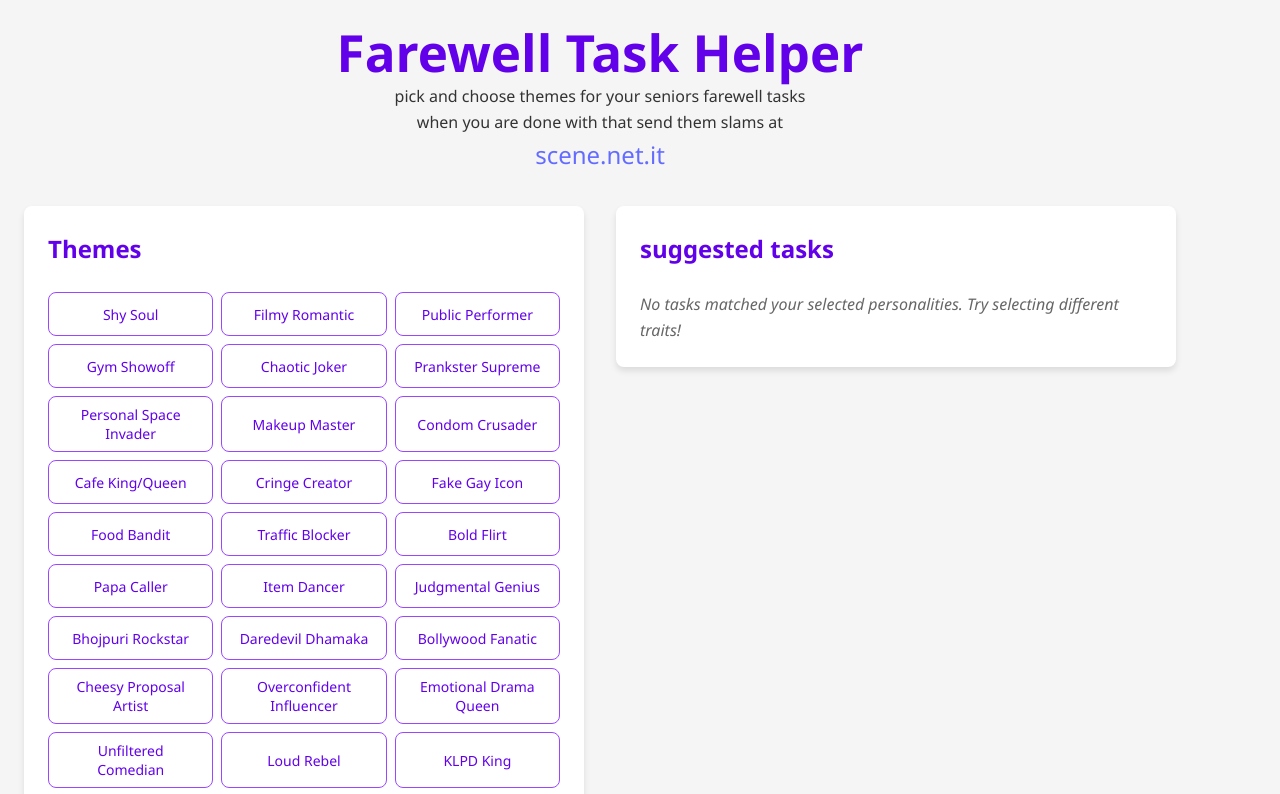
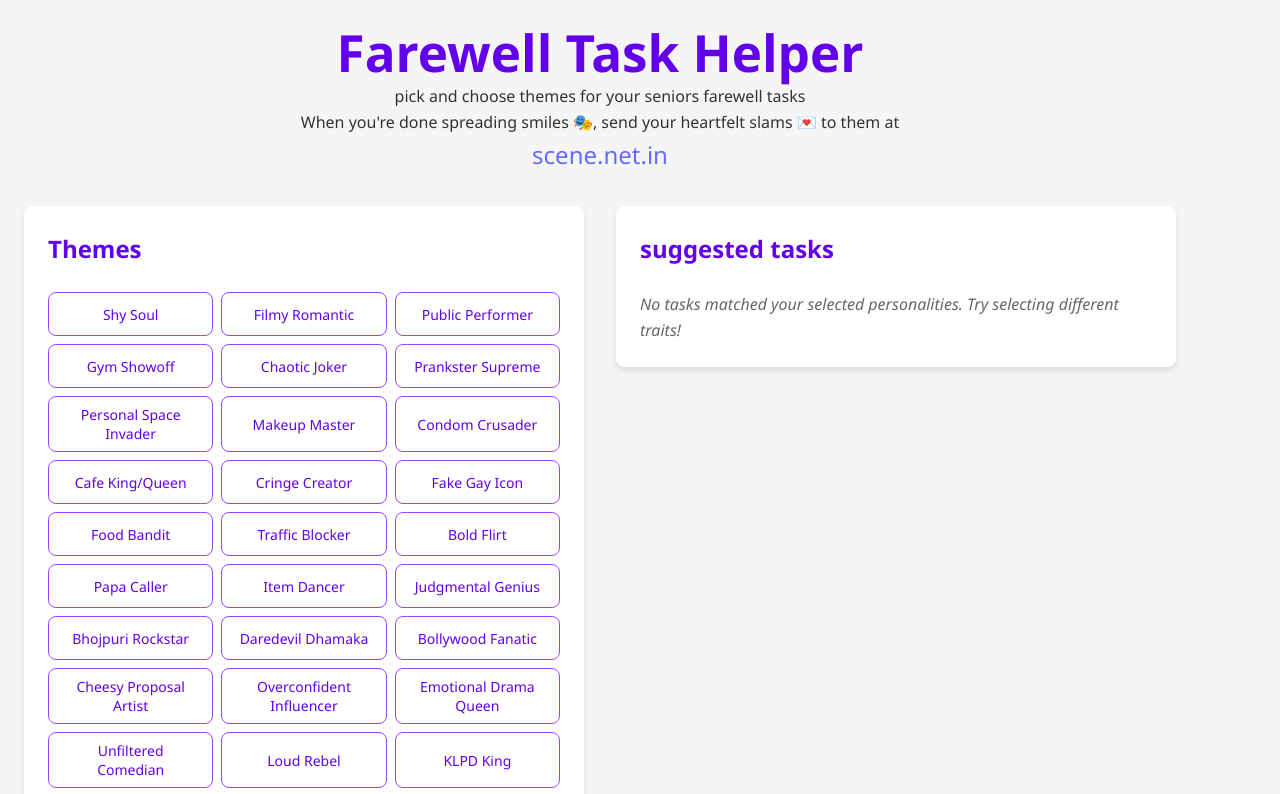
Before and after one commit to solo-daemon/farewell-task-helper, a React (Vite) app: page / in a window 1280 px wide. Shown: the top 794 px of the page. Built offline with nearby package versions, Linux system fonts and the light colour scheme.

Commit message:
change copyrighting

```diff
--- a/src/App.tsx
+++ b/src/App.tsx
@@ -44,7 +44,7 @@ function App() {
       <header>
         <h1>Farewell Task Helper</h1>
         <p>pick and choose themes for your seniors farewell tasks</p>
-        <p>when you are done with that send them slams at <h2><a href='https://scene.net.in/'>scene.net.it</a></h2></p>
+        <p>When you're done spreading smiles 🎭, send your heartfelt slams 💌 to them at <h2><a href='https://scene.net.in/'>scene.net.in</a></h2></p>
       </header>
 
       <main>
```
